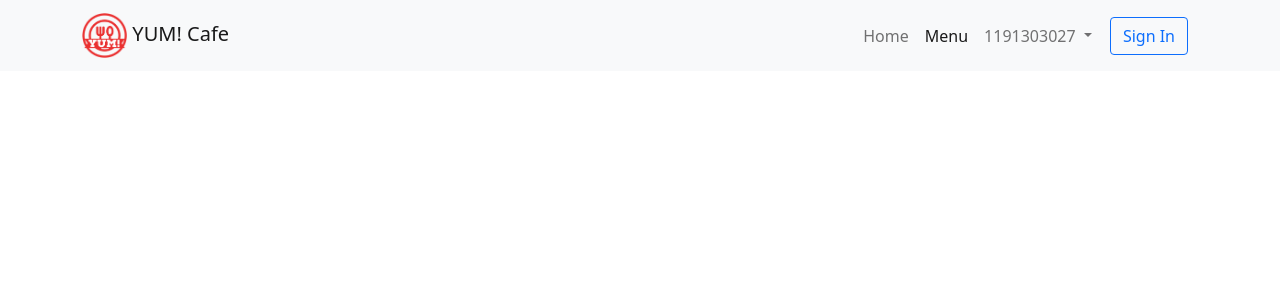
After one commit to desmondweh29/Food-Ordering-System, a PHP site: page /Webtech/change-password.php in a window 1280 px wide. The commit adds this page. Shown: the top 300 px of the page. Run offline with PHP 8.4, Linux system fonts and the light colour scheme.

Commit message:
Creation of change-password.php

```diff
--- /dev/null
+++ b/change-password.php
@@ -0,0 +1,78 @@
+<!DOCTYPE html>
+<html lang="en">
+
+    <head>
+        <meta charset="UTF-8">
+        <meta http-equiv="X-UA-Compatible" content="IE=edge">
+        <meta name="viewport" content="width=device-width, initial-scale=1.0">
+        <title>Yum! Homepage</title>
+
+        <link rel="stylesheet" href="styles/style.css">
+
+        <!-- Bootstrap CSS -->
+        <link href="https://cdn.jsdelivr.net/npm/bootstrap@5.1.3/dist/css/bootstrap.min.css" rel="stylesheet"
+            integrity="sha384-1BmE4kWBq78iYhFldvKuhfTAU6auU8tT94WrHftjDbrCEXSU1oBoqyl2QvZ6jIW3" crossorigin="anonymous">
+
+        <!-- Google Fonts -->
+        <link rel="preconnect" href="https://fonts.googleapis.com">
+        <link rel="preconnect" href="https://fonts.gstatic.com" crossorigin>
+        <link href="https://fonts.googleapis.com/css2?family=Ubuntu:wght@300&display=swap" rel="stylesheet">
+    </head>
+
+    <body>
+        <header>
+            <nav class="navbar navbar-expand-md navbar-light bg-light">
+                <div class="container-lg">
+                    <a class="navbar-brand h1 mb-0" href="#">
+                        <img src="images/Yum!.png" alt="Yum.png" width="ms-auto" height="45"
+                            class="d-inline-block align-text-center"> YUM! Cafe
+                    </a>
+                    <!-- End of .navbar-brand -->
+
+                    <button class="navbar-toggler" type="button" data-bs-toggle="collapse"
+                        data-bs-target="#navbarSupportedContent" aria-controls="navbarSupportedContent"
+                        aria-expanded="false" aria-label="Toggle navigation">
+                        <span class="navbar-toggler-icon"></span>
+                    </button>
+                    <!-- End of .navbar-toggler  -->
+
+                    <div class="collapse navbar-collapse justify-content-end flex-row-reverse" id="navbarSupportedContent">
+                        <ul class="navbar-nav ms-auto mb-2 mb-lg-0">
+                            <li class="nav-item">
+                                <a class="nav-link" aria-current="page" href="index.html">Home</a>
+                            </li>
+                            <li class="nav-item">
+                                <a class="nav-link active" aria-current="page" href="menu.html">Menu</a>
+                            </li>
+                            <li class="nav-item dropdown">
+                                <a class="nav-link dropdown-toggle" href="#" id="navbarDropdown" role="button"
+                                    data-bs-toggle="dropdown" aria-expanded="false">
+                                    1191303027
+                                </a>
+                                <ul class="dropdown-menu" aria-labelledby="navbarDropdown">
+                                    <li><a class="dropdown-item" href="./change-password.php">Change Password</a></li>
+                                    <li><a class="dropdown-item" href="./order-history.php">Order History</a></li>
+                                    <li>
+                                        <hr class="dropdown-divider">
+                                    </li>
+                                    <li><a class="dropdown-item" href="./include/logout.php">Sign out</a></li>
+                                </ul>
+                                <!-- End of .dropdown-menu  -->
+                            </li>
+                            <a href="#" class="btn btn-outline-primary navbar-btn" id="btn-signin">Sign In</a>
+                        </ul>
+                        <!-- End of .navbar-nav  -->
+                    </div>
+                    <!-- End of .collapse .navbar-collapse .flex-row-reverse  -->
+                </div>
+                <!-- End of .container-lg  -->
+            </nav>
+            <!-- End of .navbar .navbar-expand-lg .navbar-light .bg-light  -->
+        </header>
+        <!-- End of header tag -->
+
+
+
+
+    </body>
+</html>
--- a/header.php
+++ b/header.php
@@ -28,12 +28,12 @@
                                 1191303027
                             </a>
                             <ul class="dropdown-menu" aria-labelledby="navbarDropdown">
-                                <li><a class="dropdown-item" href="#">Change Password</a></li>
-                                <li><a class="dropdown-item" href="#">Order History</a></li>
+                                <li><a class="dropdown-item" href="./change-password.php">Change Password</a></li>
+                                <li><a class="dropdown-item" href="./order-history.php">Order History</a></li>
                                 <li>
                                     <hr class="dropdown-divider">
                                 </li>
-                                <li><a class="dropdown-item" href="#">Sign out</a></li>
+                                <li><a class="dropdown-item" href="./include/logout.php">Sign out</a></li>
                             </ul>
                             <!-- End of .dropdown-menu  -->
                         </li>
```
